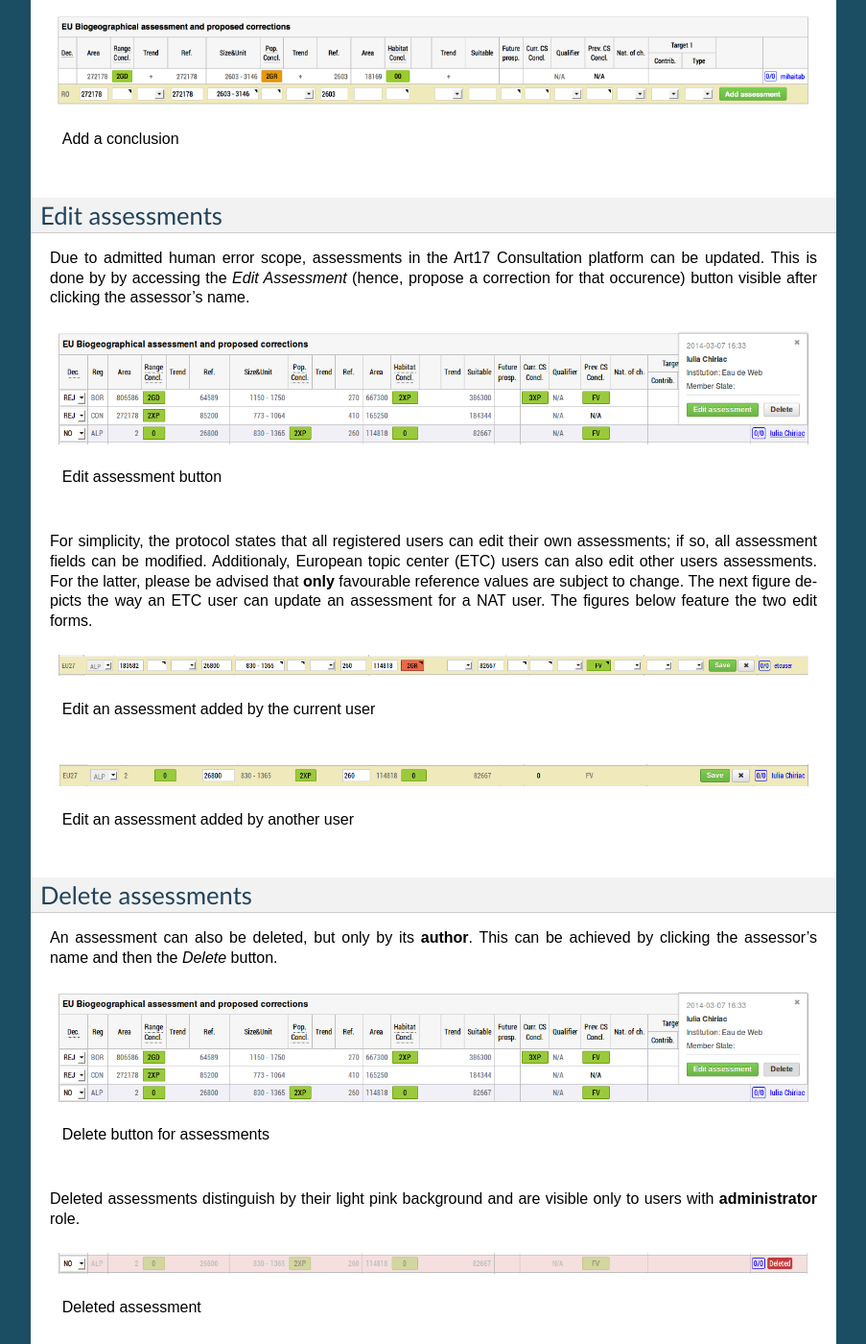
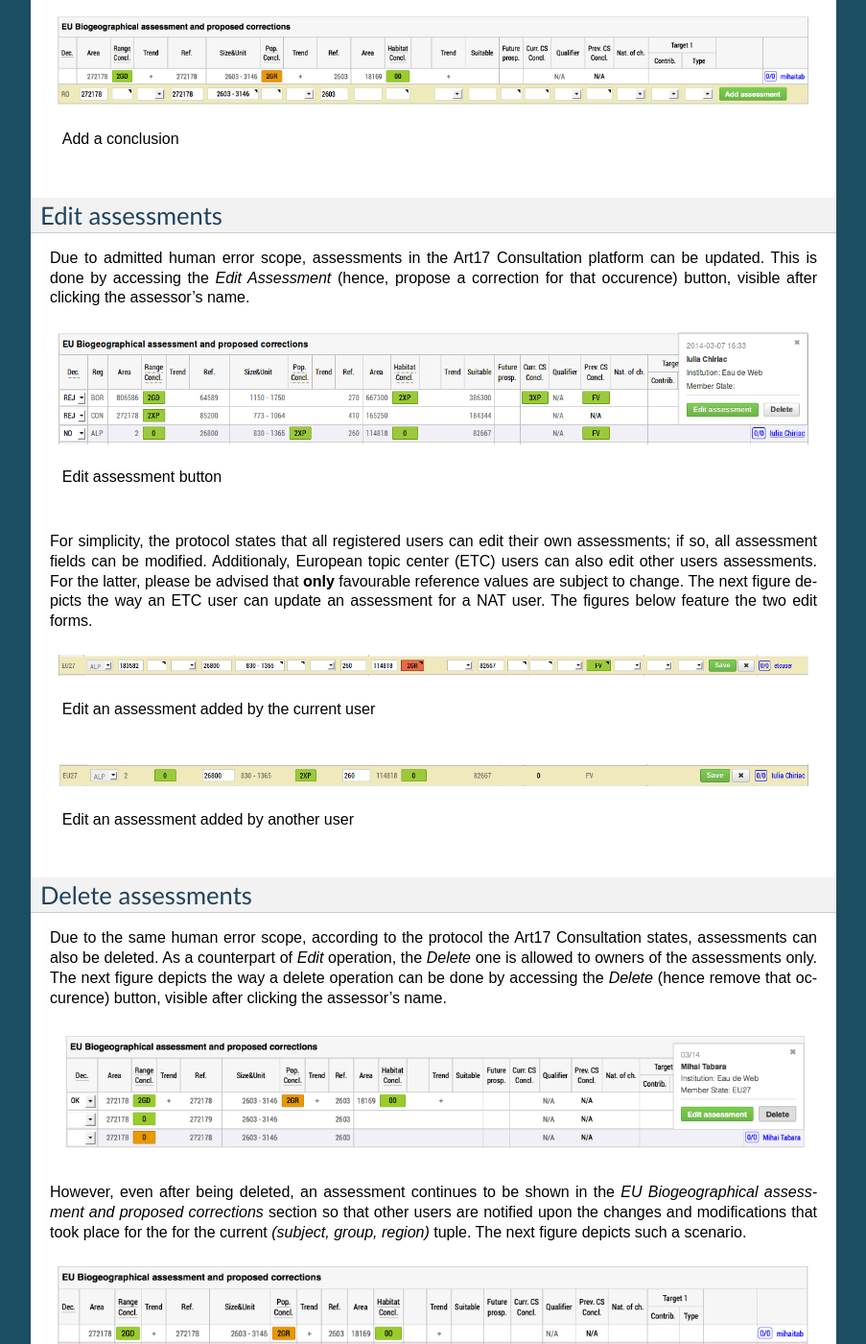
Before and after one commit to eea/art17-consultation, a Sphinx documentation site: the page built from docs/user/source/conclusions.rst, in a window 1280 px wide and 1400 px high, scrolled down 1987 px. Shown: the whole window at 96% size, without its empty margins (198-1101 px from the left). Built offline with Sphinx 7.4.7, drawn with Linux system fonts in a browser that asks for light colours; some of the changed text lies outside the part shown.

Commit message:
docs: update delete assessment section.

```diff
--- a/docs/user/source/conclusions.rst
+++ b/docs/user/source/conclusions.rst
@@ -119,6 +119,25 @@ The figures below feature the two edit forms.
 
 Delete assessments
 ------------------
+Due to the same human error scope, according to the protocol the Art17
+Consultation states, assessments can also be deleted. As a counterpart of
+`Edit` operation, the `Delete` one is allowed to owners of the assessments
+only. The next figure depicts the way a delete operation can be done by
+accessing the `Delete` (hence remove that occurence) button, visible after
+clicking the assessor's name.
+
+.. figure:: images/delete_an_assessment.png
+
+However, even after being deleted, an assessment continues to be shown in the
+`EU Biogeographical assessment and proposed corrections` section so that
+other users are notified upon the changes and modifications that took place
+for the for the current `(subject, group, region)` tuple. The next figure
+depicts such a scenario.
+
+.. figure:: images/view_of_deleted_assessment_sample.png
+
+Please note that NAT and STK users can only see each other's deleted assessments
+while ETC can overview them all.
 
 An assessment can also be deleted, but only by its **author**. This can be
 achieved by clicking the assessor's name and then the *Delete* button.
```
Also changed, not shown: other parts of docs/user/source/conclusions.rst (+2 -2 lines), docs/user/source/images/delete_an_assessment.png (added), docs/user/source/images/view_of_deleted_assessment_sample.png (added).
